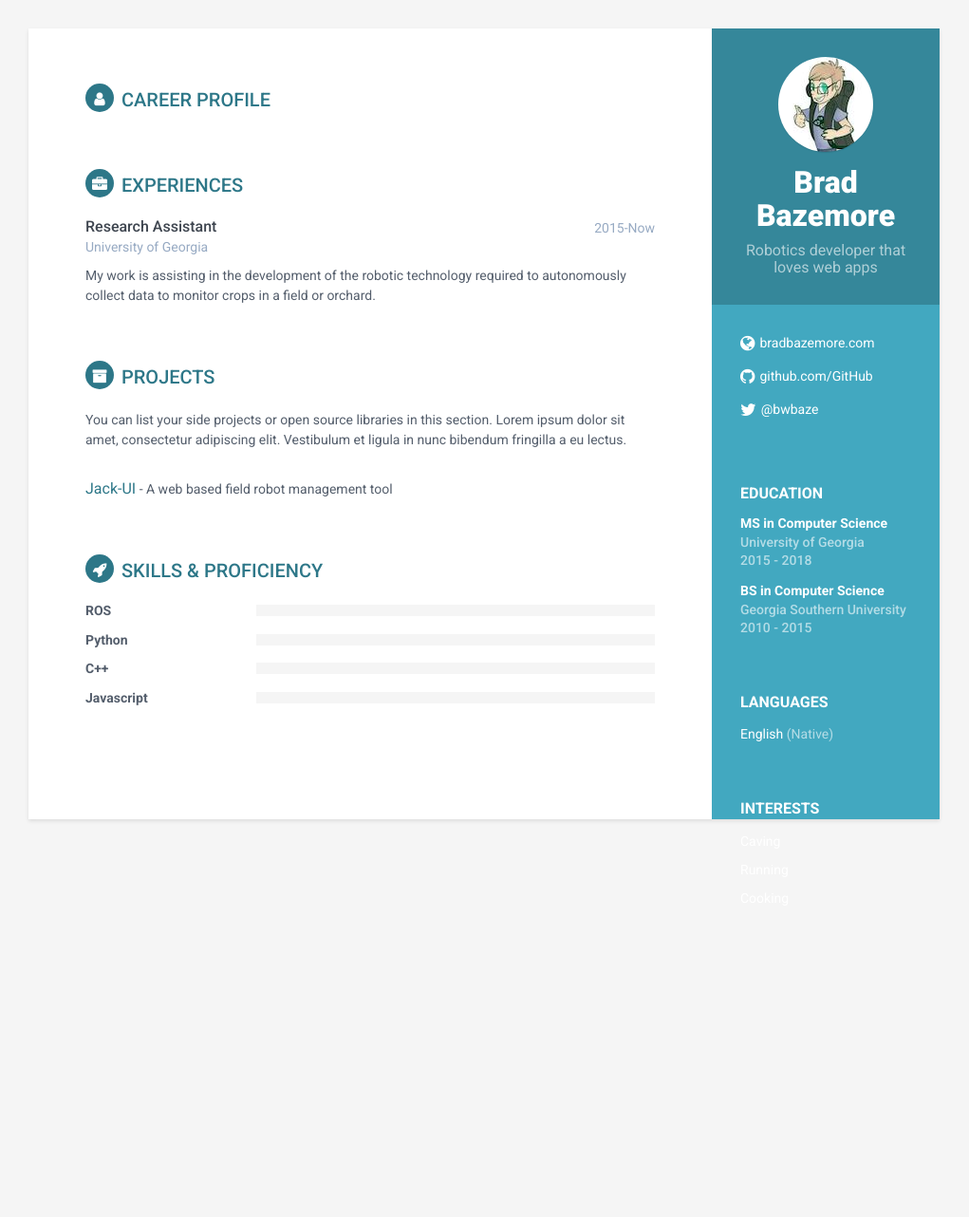
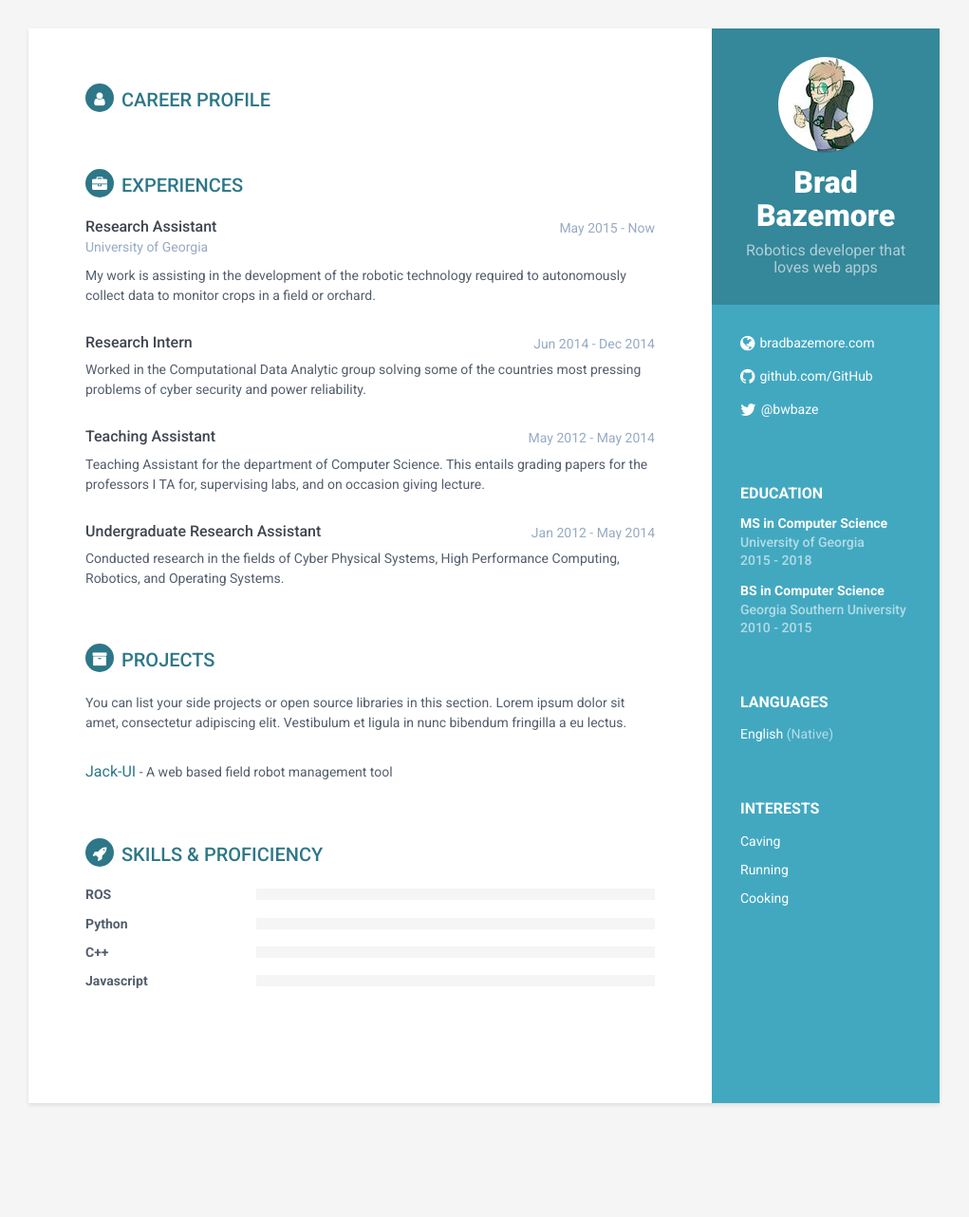
Before and after one commit to sonyccd/resume, a Jekyll site: the page built from index.html, in a window 1280 px wide. Shown: the whole page at 95% size, without its empty margins (130-1151 px from the left). Built offline with Jekyll 4.4.1, drawn with Linux system fonts in a browser that asks for light colours; nearby versions of some CDN libraries; before the commit the page ends 986 px from its top, so only the background shows below that.

Commit message:
updated experiences

```diff
--- a/_config.yml
+++ b/_config.yml
@@ -20,12 +20,33 @@ twitter: '@bwbaze'
 #Content
 about: ""
 
+#For each topic below you can add more than one thing. Each entry is divided by the -. For example each entry in the
+#skill is made up of a name and level.
+
 experiences:
   - name: "Research Assistant"
-    time: "2015-Now"
+    time: "May 2015 - Now"
     company: "University of Georgia"
     description: "My work is assisting in the development of the robotic technology required to autonomously
     collect data to monitor crops in a field or orchard."
+
+  - name: "Research Intern"
+    time: "Jun 2014 - Dec 2014"
+    comapny: "Oak Ridge National Laboratory"
+    description: "Worked in the Computational Data Analytic group solving some of the countries most pressing
+    problems of cyber security and power reliability."
+
+  - name: "Teaching Assistant"
+    time: "May 2012 - May 2014"
+    compnay: "Georgia Southern University"
+    description: "Teaching Assistant for the department of Computer Science. This entails grading papers for
+    the professors I TA for, supervising labs, and on occasion giving lecture."
+
+  - name: "Undergraduate Research Assistant"
+    time: "Jan 2012 - May 2014"
+    comapny: "Georgia Southern University"
+    description: "Conducted research in the fields of Cyber Physical Systems, High Performance Computing,
+    Robotics, and Operating Systems."
 
 projects:
   - name: "Jack-UI"
```
